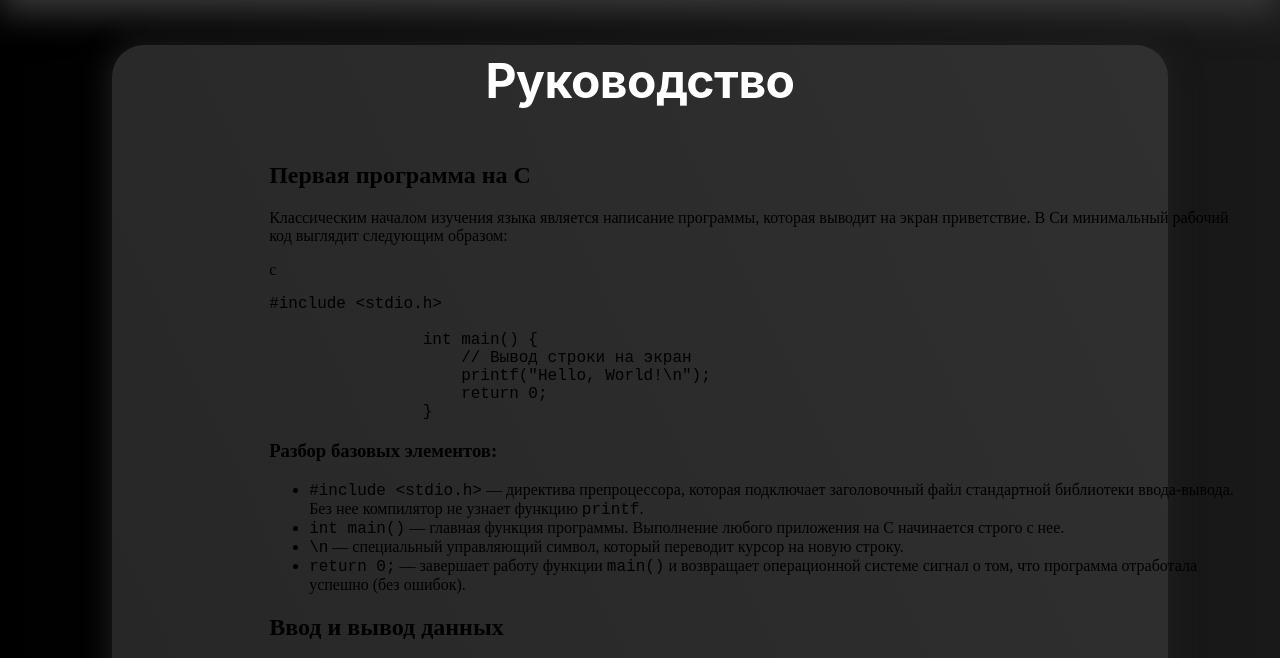
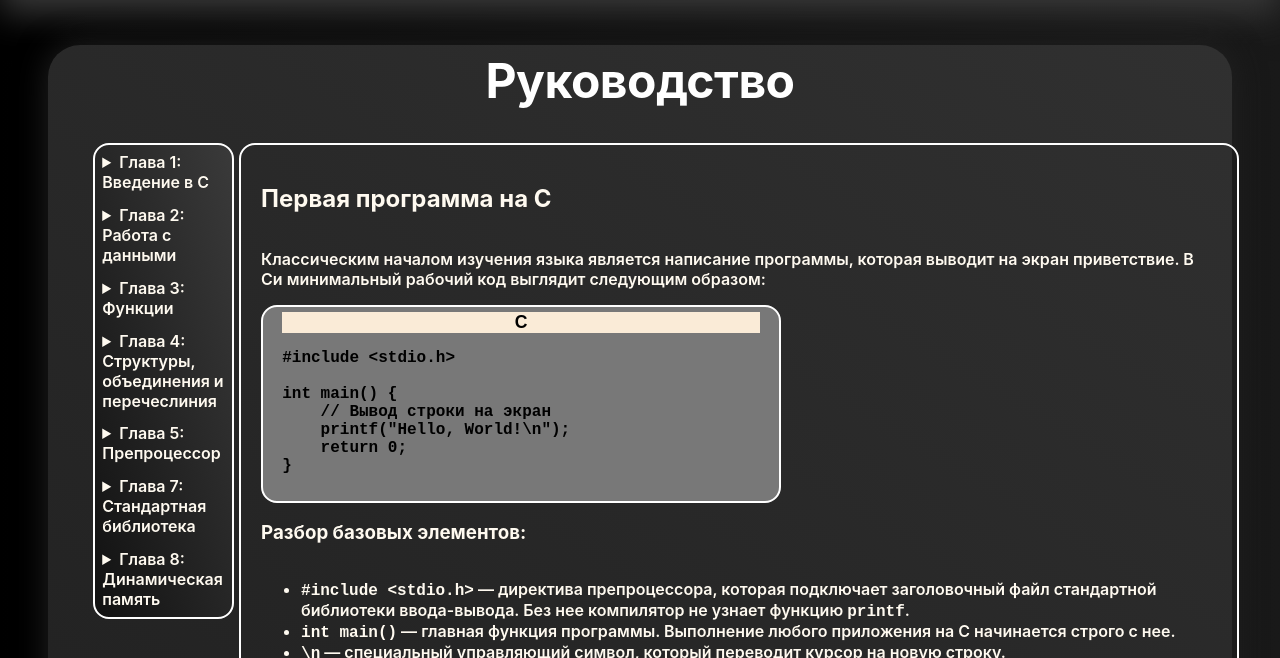
Before and after one commit to zzzZoriX/Cquence-site, a plain HTML site: page src/index.html in a window 1280 px wide. Both pictures are taken after a click on the button "Руководство". Shown: the part 115-773 px from the top of the page. Drawn offline with Linux system fonts and the light colour scheme.

Commit message:
add css for documentation list

```diff
--- a/src/index.html
+++ b/src/index.html
@@ -135,20 +135,20 @@
                     </details>
                 </div>
             </div>
-            <div>
-                <div id="fp" class="content-block">
+            <div class="content">
+                <div id="fp" class="content-block active">
                   <h2>Первая программа на C</h2>
                   <p>Классическим началом изучения языка является написание программы, которая выводит на экран приветствие. В Си минимальный рабочий код выглядит следующим образом:</p>
 
                   <div class="code-wrapper">
-                    <div class="code-header"><span class="code-lang">c</span></div>
+                    <div class="code-header"><span class="code-lang">C</span></div>
                     <pre><code>#include &lt;stdio.h&gt;
 
-                int main() {
-                    // Вывод строки на экран
-                    printf("Hello, World!\n");
-                    return 0;
-                }</code></pre>
+int main() {
+    // Вывод строки на экран
+    printf("Hello, World!\n");
+    return 0;
+}</code></pre>
                   </div>
 
                   <h3>Разбор базовых элементов:</h3>
--- a/src/style.css
+++ b/src/style.css
@@ -117,7 +117,7 @@
     align-items: center;
 
     height: 100%;
-    width: 80%;
+    width: 90%;
     padding: 1rem 1rem 1rem 1rem;
 
     background: linear-gradient(to top right, #222222, #303030);
@@ -263,7 +263,7 @@
 .tutorial-block {
     display: flex;
     flex-direction: row;
-    align-items: center;
+    align-items: flex-start;
 
     width: 100%;
     height: 100%;
@@ -293,6 +293,7 @@
     gap: 0.8rem;
 
     border-radius: 1rem;
+    border: 2px solid white;
     background: linear-gradient(to top right, #121212, #3a3a3a);
 
     color: floralwhite;
@@ -304,3 +305,54 @@
     text-shadow: 0 0 0.2rem white;
     cursor: pointer;
 }
+
+
+.content-block {
+    display: none;
+    flex-direction: column;
+
+    box-sizing: border-box;
+    width: 100%;
+
+    padding: 2%;
+
+    color: floralwhite;
+    font-family: "Inter", -apple-system, BlinkMacSystemFont, "Segoe UI", Roboto, sans-serif;
+    font-weight: 600;
+}
+.content-block.active {
+    display: flex;
+}
+
+
+.code-wrapper {
+    background-color: #787878;
+    border: 2px solid white;
+    border-radius: 1rem;
+
+    width: 50%;
+
+    padding: 0.5% 2% 1% 2%;
+
+    color: #000000;
+}
+.code-header {
+    display: flex;
+    align-items: center;
+    flex-direction: column;
+
+    background-color: antiquewhite;
+    color: #000000;
+
+    width: 100%;
+
+    font-family: "Montserrat", sans-serif;
+    font-weight: 600;
+    font-size: 1.1rem;
+}
+
+
+.content {
+    border-radius: 1rem;
+    border: 2px solid white;
+}
```
